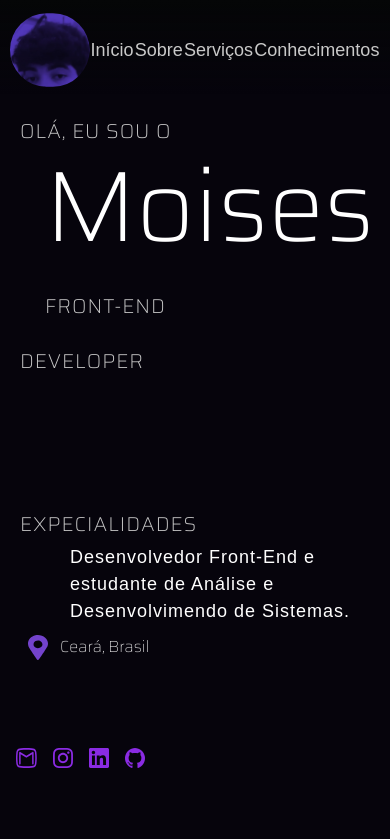
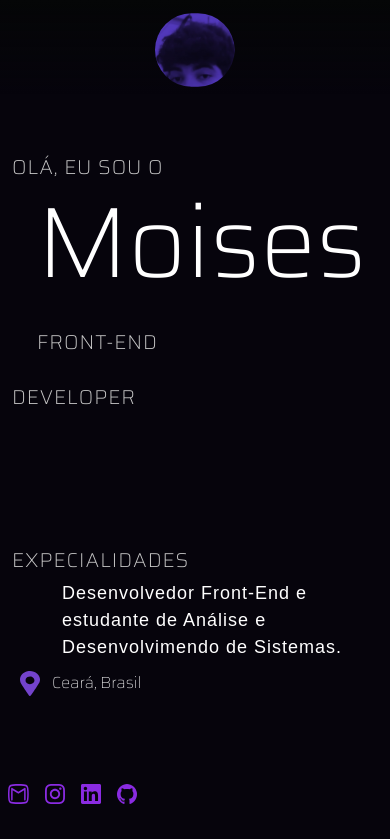
Before and after one commit to codemoises/MyPortfolio, a Next.js app: page / in a window 390 px wide. Shown: the top 839 px of the page. Built offline with nearby package versions, Linux system fonts and the light colour scheme.

Commit message:
inicio responsivo

```diff
--- a/src/components/Header/Menu.tsx
+++ b/src/components/Header/Menu.tsx
@@ -11,17 +11,28 @@ export function Menu() {
       height="94px"
       position="fixed"
     >
-      <Box margin="0 auto" maxWidth="1200px" padding="10px 0">
-        <Flex
-          padding="0 10px"
-          justifyContent="space-between"
-          alignItems="center"
+      <Box
+        margin="0 auto"
+        maxWidth="1200px"
+        padding="10px 10px"
+        display="flex"
+        justifyContent={[
+          "center",
+          "center",
+          "center",
+          "space-between",
+          "space-between",
+        ]}
+        alignItems="center"
+      >
+        <Logo />
+        <Box
+          width="445px"
+          display={["none", "none", "none", "flex", "flex"]}
+          justifyContent="space-around"
         >
-          <Logo />
-          <Flex width="445px" justifyContent="space-around">
-            <NavBarItems />
-          </Flex>
-        </Flex>
+          <NavBarItems />
+        </Box>
       </Box>
     </Box>
   );
--- a/src/components/Main/Home.tsx
+++ b/src/components/Main/Home.tsx
@@ -1,4 +1,4 @@
-import { Box, Flex, Grid, GridItem, Text } from "@chakra-ui/react";
+import { Box, Flex, Text } from "@chakra-ui/react";
 import { SocialIcons } from "../Common/SocialIcons";
 import { GridOne } from "./Grids/GridOne/GridOne";
 import { GridTwo } from "./Grids/GridTwo/GridTwo";
@@ -9,11 +9,23 @@ export function Home() {
       <Box>
         <Flex
           maxWidth="1440px"
-          height="100vh"
+          height={["auto", "auto", "auto", "auto", "100vh"]}
           margin="0 auto"
-          padding="96px 16px"
-          flexDirection="row"
-          alignItems="flex-end"
+          padding={[
+            "132px 8px 32px 8px",
+            "132px 8px 32px 8px",
+            "132px 8px 32px 8px",
+            "132px 8px 32px 8px",
+            "96px 16px",
+          ]}
+          flexDirection={["column", "column", "column", "column", "row"]}
+          alignItems={[
+            "flex-start",
+            "flex-start",
+            "flex-start",
+            "flex-start",
+            "flex-end",
+          ]}
           flexWrap="wrap"
         >
           <GridOne />
```
